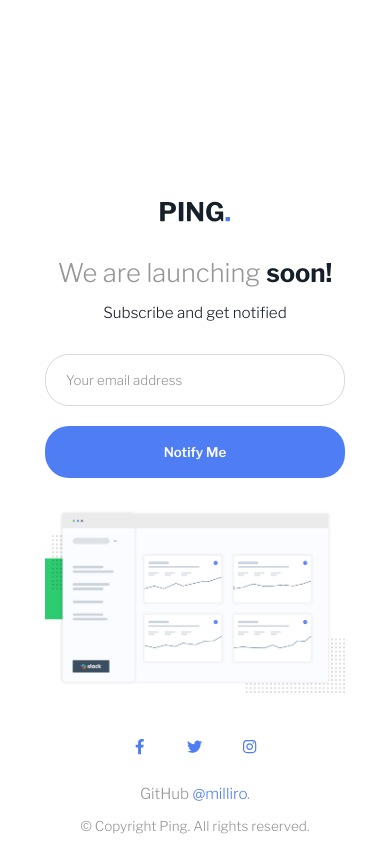
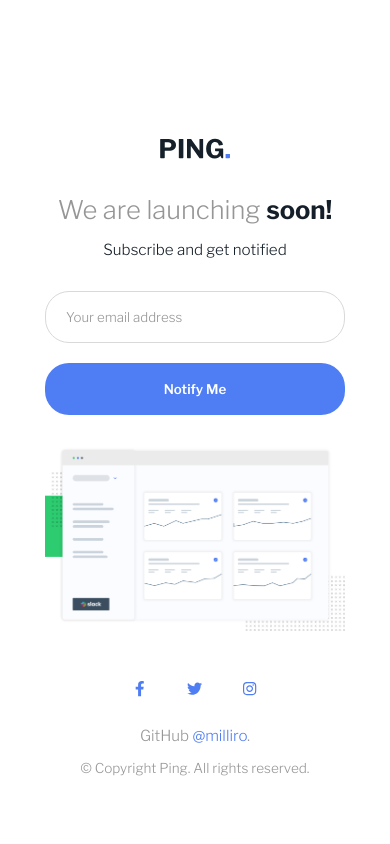
Before and after one commit to milliro/ping-coming-soon-page, a plain HTML site: page index.html in a window 390 px wide. Drawn offline with nearby package versions, Linux system fonts and the light colour scheme.

Commit message:
uma linha errada cr sacanagem

```diff
--- a/css/style.css
+++ b/css/style.css
@@ -285,8 +285,8 @@ footer {
   }
 
   footer {
-    position: absolute;
-    bottom: 10px;
+    position: relative;
+    bottom: -20px;
   }
 }
 
```
